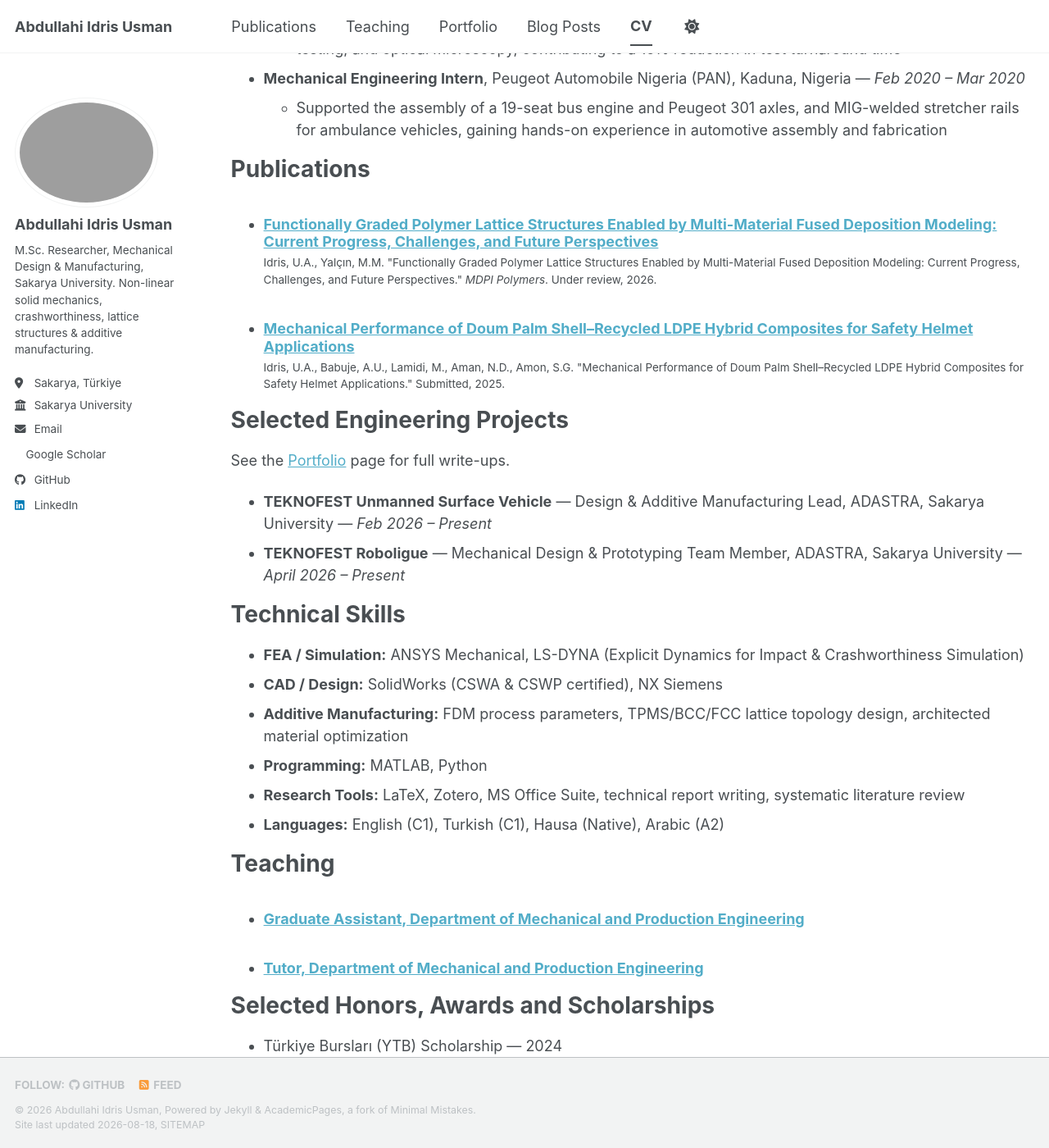
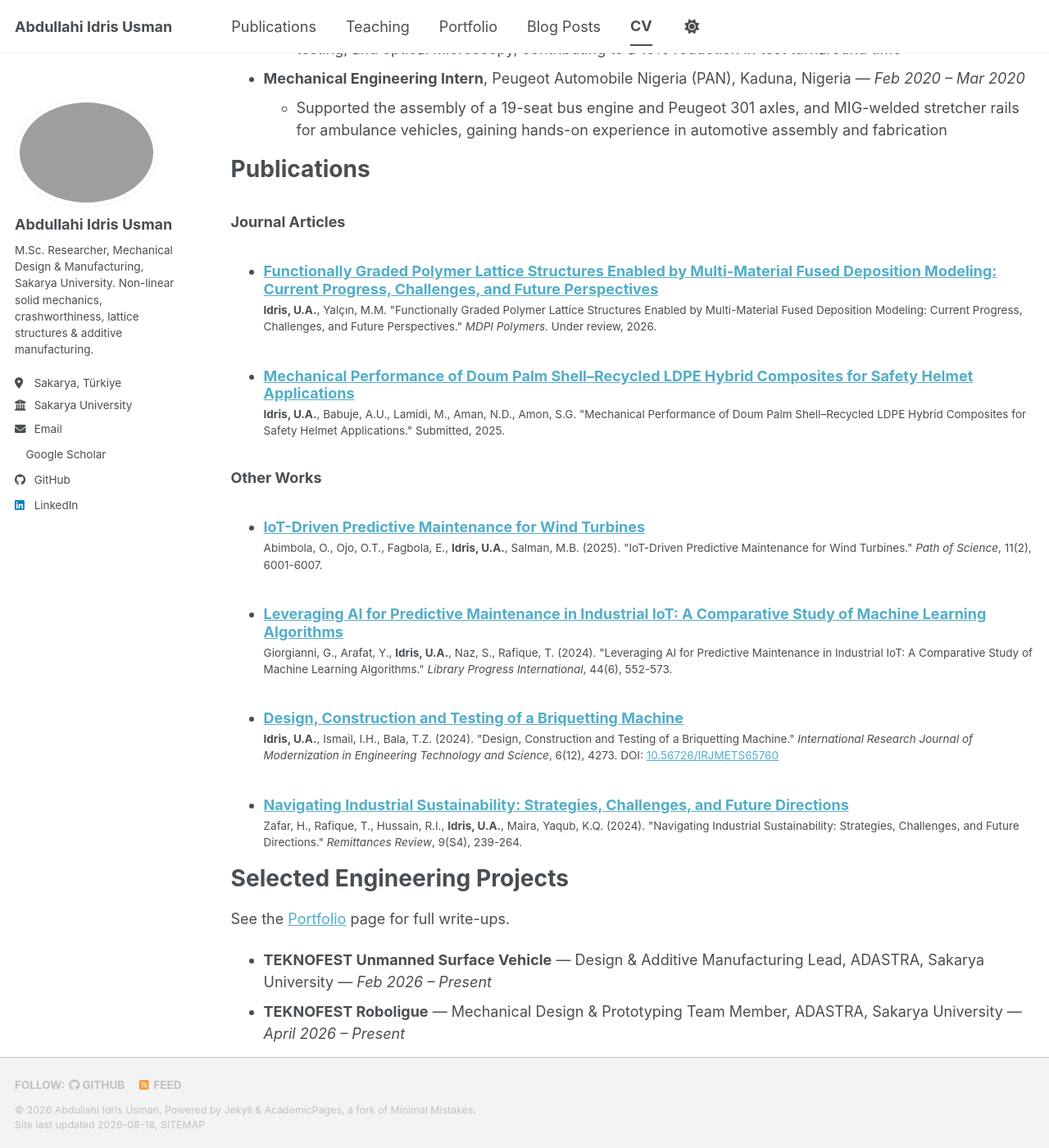
Before and after one commit to AbdullahiUsmanIdris/AbdullahiUsmanIdris.github.io, a Jekyll site: the page built from _pages/cv.md, in a window 1280 px wide and 1400 px high, scrolled down 2065 px. Shown: the whole window at 82% size. Built offline with Jekyll 4.4.1, drawn with Linux system fonts in a browser that asks for light colours; a style sheet for code colours, icons or effects is not loaded; some of the changed text lies outside the part shown.

Commit message:
Add co-authored papers as Other Works, bold author name, fix supervisor title
- Add 4 co-authored papers from Google Scholar under new 'Other Works'
  publication category: IoT wind turbine maintenance, AI predictive
  maintenance in IIoT, briquetting machine (first-author), industrial
  sustainability review
- Verified real author order/full names and citation details per-paper
  via each journal's own source (Scholar's abbreviated author list was
  ambiguous/reordered for several entries)
- Bold the author's own name in all publication citations
- Group CV Publications section by category (Journal Articles / Other
  Works) to match the Publications page, sorted most-recent-first
- Update supervisor's title to Associate Prof. (CV + About page only;
  left the Sept 2025 blog post as a historical snapshot)

```diff
--- a/_config.yml
+++ b/_config.yml
@@ -90,6 +90,8 @@ publication_category:
     title: 'Journal Articles'
   conferences:
     title: 'Conference Papers'
+  otherworks:
+    title: 'Other Works'
 
 # Site Settings
 teaser                   :  # filename of teaser fallback teaser image placed in /images/ for social media previews
--- a/_pages/cv.md
+++ b/_pages/cv.md
@@ -67,9 +67,17 @@ Professional and Industrial Experience
 
 Publications
 ======
-  <ul>{% for post in site.publications reversed %}
-    {% include archive-single-cv.html %}
-  {% endfor %}</ul>
+{% for category in site.publication_category %}
+  {% assign cat_pubs = site.publications | where: "category", category[0] | reverse %}
+  {% if cat_pubs.size > 0 %}
+### {{ category[1].title }}
+<ul>
+    {% for post in cat_pubs %}
+      {% include archive-single-cv.html %}
+    {% endfor %}
+</ul>
+  {% endif %}
+{% endfor %}
 
 Selected Engineering Projects
 ======
--- /dev/null
+++ b/_publications/2024-09-01-navigating-industrial-sustainability.md
@@ -0,0 +1,12 @@
+---
+title: "Navigating Industrial Sustainability: Strategies, Challenges, and Future Directions"
+collection: publications
+category: otherworks
+permalink: /publication/2024-navigating-industrial-sustainability
+excerpt: 'A review of strategies, challenges, and future directions for industrial sustainability.'
+date: 2024-09-01
+venue: 'Remittances Review, 9(S4), 239-264'
+citation: 'Zafar, H., Rafique, T., Hussain, R.I., <strong>Idris, U.A.</strong>, Maira, Yaqub, K.Q. (2024). &quot;Navigating Industrial Sustainability: Strategies, Challenges, and Future Directions.&quot; <i>Remittances Review</i>, 9(S4), 239-264.'
+---
+
+Co-authored review examining strategies, challenges, and future directions for industrial sustainability.
--- /dev/null
+++ b/_publications/2024-12-01-briquetting-machine.md
@@ -0,0 +1,12 @@
+---
+title: "Design, Construction and Testing of a Briquetting Machine"
+collection: publications
+category: otherworks
+permalink: /publication/2024-briquetting-machine
+excerpt: 'Design, simulation, and testing of a screw-extruder briquetting machine converting agricultural and forestry residues into energy-dense briquettes.'
+date: 2024-12-01
+venue: 'International Research Journal of Modernization in Engineering Technology and Science (IRJMETS), 6(12), 4273'
+citation: '<strong>Idris, U.A.</strong>, Ismail, I.H., Bala, T.Z. (2024). &quot;Design, Construction and Testing of a Briquetting Machine.&quot; <i>International Research Journal of Modernization in Engineering Technology and Science</i>, 6(12), 4273. DOI: <a href="https://doi.org/10.56726/IRJMETS65760">10.56726/IRJMETS65760</a>'
+---
+
+Design, SolidWorks modelling, finite element analysis, and physical testing of a screw-extruder briquetting machine that converts agricultural and forestry residues (sawdust, with wheat flour as binder) into energy-dense briquettes, evaluated under no-load and load conditions for mechanical efficiency, operator safety, and briquette quality.
--- /dev/null
+++ b/_publications/2024-12-15-leveraging-ai-predictive-maintenance-iiot.md
@@ -0,0 +1,12 @@
+---
+title: "Leveraging AI for Predictive Maintenance in Industrial IoT: A Comparative Study of Machine Learning Algorithms"
+collection: publications
+category: otherworks
+permalink: /publication/2024-leveraging-ai-predictive-maintenance-iiot
+excerpt: 'A comparative evaluation of Random Forest, Support Vector Machines, Neural Networks, and Gradient Boosting for predictive maintenance in Industrial IoT (IIoT) systems.'
+date: 2024-12-15
+venue: 'Library Progress International, 44(6), 552-573'
+citation: 'Giorgianni, G., Arafat, Y., <strong>Idris, U.A.</strong>, Naz, S., Rafique, T. (2024). &quot;Leveraging AI for Predictive Maintenance in Industrial IoT: A Comparative Study of Machine Learning Algorithms.&quot; <i>Library Progress International</i>, 44(6), 552-573.'
+---
+
+Co-authored study comparing classical and advanced machine learning algorithms (Random Forest, Support Vector Machines, Neural Networks, Gradient Boosting) for predictive maintenance in Industrial IoT (IIoT) systems, evaluated on accuracy, F1-score, precision, recall, and computational efficiency.
--- /dev/null
+++ b/_publications/2025-02-28-iot-wind-turbine-maintenance.md
@@ -0,0 +1,12 @@
+---
+title: "IoT-Driven Predictive Maintenance for Wind Turbines"
+collection: publications
+category: otherworks
+permalink: /publication/2025-iot-wind-turbine-maintenance
+excerpt: 'An IoT-driven predictive maintenance framework for wind turbines, using sensors, machine learning, and real-time data analytics to reduce downtime and optimize energy production.'
+date: 2025-02-28
+venue: 'Path of Science, 11(2), 6001-6007'
+citation: 'Abimbola, O., Ojo, O.T., Fagbola, E., <strong>Idris, U.A.</strong>, Salman, M.B. (2025). &quot;IoT-Driven Predictive Maintenance for Wind Turbines.&quot; <i>Path of Science</i>, 11(2), 6001-6007.'
+---
+
+Co-authored contribution proposing an IoT-driven predictive maintenance framework for wind turbines, combining sensor data, machine learning, and real-time analytics to enable proactive maintenance, reduce downtime, and optimize energy production.
```
Also changed, not shown: other parts of _pages/cv.md (+1 -1 lines), _pages/about.md (+1 -1 lines), _publications/2025-10-01-doum-palm-composite.md (+1 -1 lines), _publications/2026-01-01-functionally-graded-lattice-structures.md (+1 -1 lines).
